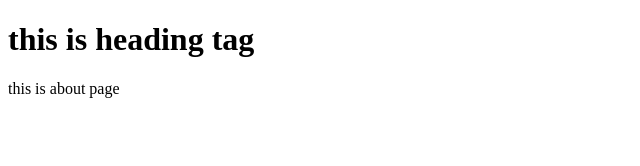
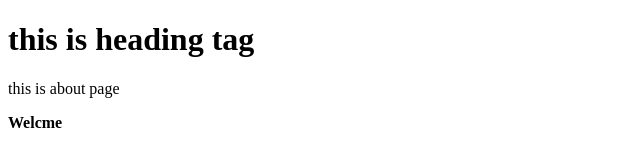
Before and after one commit to vaishnavirashinkar14/my-first-repo, a plain HTML site: page about.html in a window 1280 px wide. Shown: the full height of the page, 0-640 px from the left. Drawn offline with Linux system fonts and the light colour scheme.

Commit message:
welcome message added

```diff
--- a/about.html
+++ b/about.html
@@ -6,5 +6,6 @@
     <body>
         <h1>this is heading tag</h1>
         <p>this is about page</p>
+        <p><b>Welcme</b></p>
     </body>
 </html>
```
Also changed, not shown: homepage.html (+1 -0 lines), index.html (+1 -0 lines).
